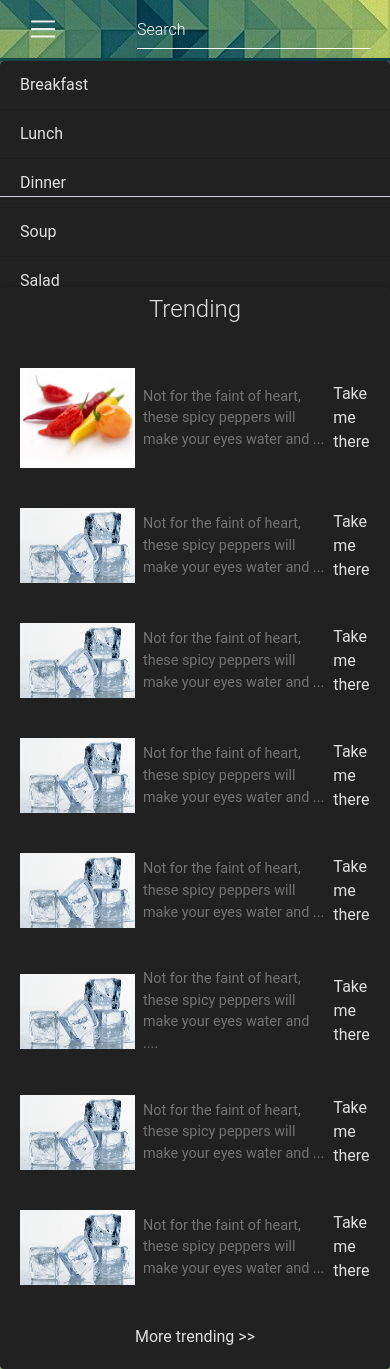
After one commit to abigehl/Cs307GroupProject, a Flask app: template templates/homepageloggedin.html in a window 390 px wide; the page is wider, and only the part inside the window is pictured. The commit adds this page. Run offline with Flask 2, Linux system fonts and the light colour scheme; the template is opened without the code that fills it, so the values that code supplies are empty; some libraries are stand-ins or nearby versions.

Commit message:
mainLIUpdate

```diff
--- /dev/null
+++ b/templates/homepageloggedin.html
@@ -0,0 +1,197 @@
+<!DOCTYPE html>
+<html lang="en">
+<head>
+        <meta charset="utf-8">
+        <meta name="viewport" content="width=device-width, initial-scale=1">
+
+        <title>Help Me Recipe</title>
+
+        <!-- Font Awesome -->
+<link rel="stylesheet" href="https://maxcdn.bootstrapcdn.com/font-awesome/4.7.0/css/font-awesome.min.css">
+<!-- Bootstrap core CSS -->
+<link href="https://cdnjs.cloudflare.com/ajax/libs/twitter-bootstrap/4.1.3/css/bootstrap.min.css" rel="stylesheet">
+<!-- Material Design Bootstrap -->
+<link href="https://cdnjs.cloudflare.com/ajax/libs/mdbootstrap/4.5.11/css/mdb.min.css" rel="stylesheet">
+<!-- JQuery -->
+<script type="text/javascript" src="https://cdnjs.cloudflare.com/ajax/libs/jquery/3.3.1/jquery.min.js"></script>
+<!-- Bootstrap tooltips -->
+<script type="text/javascript" src="https://cdnjs.cloudflare.com/ajax/libs/popper.js/1.14.4/umd/popper.min.js"></script>
+<!-- Bootstrap core JavaScript -->
+<script type="text/javascript" src="https://cdnjs.cloudflare.com/ajax/libs/twitter-bootstrap/4.1.3/js/bootstrap.min.js"></script>
+<!-- MDB core JavaScript -->
+<script type="text/javascript" src="https://cdnjs.cloudflare.com/ajax/libs/mdbootstrap/4.5.11/js/mdb.min.js"></script>
+</head>
+
+<div style="background-image: url(../static/Images/bg.png); ">
+        <!--Navbar-->
+        <nav style="background-image: url(../static/Images/navbar.jpg)">
+        <nav class="navbar navbar-expand-lg navbar-dark transparent">
+
+          <!-- Collapse button -->
+            <button class="navbar-toggler" type="button" data-toggle="collapse" data-target="#basicExampleNav"
+              aria-controls="basicExampleNav" aria-expanded="false" aria-label="Toggle navigation">
+              <span class="navbar-toggler-icon"></span>
+            </button>
+            <!-- Collapsible content -->
+            <div class="collapse navbar-collapse" id="basicExampleNav">
+              <!-- Links -->
+              <ul class="navbar-nav mr-auto">
+                <li class="nav-item">
+                    <h3 class="text-white">Help Me Recipe</h3>
+                </li>
+                <li class="nav-item active">
+                  <a class="nav-link">Home
+                    <span class="sr-only">(current)</span>
+                  </a>
+                </li>
+                <li class="nav-item">
+                    <a class="nav-link" href="OurMission.html">Our Mission</a>
+                  </li>
+              </ul>
+              <!-- Links -->
+            </div>
+            <!-- Collapsible content -->
+            <form class="form-inline">
+                <div class="md-form my-0">
+                  <input class="form-control mr-sm-2" type="text" placeholder="Search" aria-label="Search">
+                </div>
+                <ul class="navbar-nav mr-auto">
+                    <li class="nav-item">
+                        <a class="nav-link" href="{{ url_for('index') }}"></a>
+                      </li>
+                      <li class="nav-item">
+                        <a class="nav-link" href="main.html"></a>
+                      </li>
+                </ul>
+
+              </form>
+          </nav>
+          </nav>
+          <!--/.Navbar-->
+        <body>
+
+          <!-- Start your project here-->
+          <div style="height: 5vh">
+            <div class="flex-start">
+              <div class="row">
+                <div class=" col-sm">
+
+                </div>
+              <div class=" col-sm ">
+
+              </div>
+              <div class="col-sm float-right">
+                <div class="row">
+                  <div class="col-sm ">
+
+                  </div>
+                  <div class="col-sm ">
+                    <div class="card background-color:transparent;">
+                      <ul class="list-group list-group-flush">
+                        <li class="list-group-item bg-dark"><a href="#" class="card-link text-light">Breakfast</a></li>
+                        <li class="list-group-item bg-dark"><a href="#" class="card-link text-light">Lunch</a></li>
+                        <li class="list-group-item bg-dark"><a href="#" class="card-link text-light">Dinner</a></li>
+                        <li class="list-group-item bg-dark"><a href="#" class="card-link text-light">Soup</a></li>
+                        <li class="list-group-item bg-dark"><a href="#" class="card-link text-light">Salad</a></li>
+                        <li class="list-group-item bg-dark"><a href="#" class="card-link text-light">Vegan</a></li>
+                        <li class="list-group-item bg-dark"><a href="#" class="card-link text-light">Cheap</a></li>
+                        <li class="list-group-item bg-dark"><a href="#" class="card-link text-light">Quick</a></li>
+                        <li class="list-group-item bg-dark"><a href="#" class="card-link text-light">Spicy</a></li>
+                        <li class="list-group-item bg-dark"><a href="#" class="card-link text-light">Snack</a></li>
+                        <li class="list-group-item bg-dark"><a href="#" class="card-link text-light">Dessert</a></li>
+                        <li class="list-group-item bg-dark"><a href="#" class="card-link text-light">Vegetarian</a></li>
+                        <li class="list-group-item bg-dark"><a href="#" class="card-link text-light">Cold</a></li>
+                        <li class="list-group-item bg-dark"><a href="#" class="card-link text-light">Hot</a></li>
+                        <li class="list-group-item bg-dark"><a href="#" class="card-link text-light">College</a></li>
+                        <li class="list-group-item bg-dark"><a href="#" class="card-link text-light">Asian</a></li>
+                        <li class="list-group-item bg-dark"><a href="#" class="card-link text-light">BBQ</a></li>
+                        <li class="list-group-item bg-dark"><a href="#" class="card-link text-light">Mexican</a></li>
+                      </ul>
+                    </div>
+                  </div>
+                </div>
+              </div>
+            </div>
+              <!--Here is trending stuff-->
+            </div>
+          </div>
+          <div style="height: 20vh w-50" class="flex-end flex-center" >
+              <div class="md-form">
+                <i class="fa fa-pencil prefix text-light"></i>
+                <textarea type="text" id="textareaPrefix" class="form-control md-textarea text-light" rows="3" style="width:110vh"></textarea>
+                <button type="button" class="btn btn-elegant">Post</button>
+                <label for="textareaPrefix" class="text-light">Share your thoughts</label>
+              </div>
+          </div>
+          <div style="height: 100vh w-50" >
+            <div class="flex-end flex-center" >
+              <div class="card flex bg-dark">
+                <h4 class="animated fadeIn mb-4 flex-center text-light mt-2 " >Trending</h4>
+                <div class="card-body flex-center">
+                  <img src="../static/Images/spicy.jpg" alt="Spicy pepper recipe" height="100" width="115" class="left">
+                  <!--description needs to show a certain length of description-->
+                  <p class="card-text mr-2 ml-2">Not for the faint of heart, these spicy peppers will make your eyes water and ...</p>
+                  <a href="#" class="card-link text-light">Take me there</a>
+                </div>
+                <div class="card-body flex-center">
+                  <img src="../static/Images/icecube.jpg" alt="An Ice Cold Recipe" height="75" width="115">
+                  <p class="card-text mr-2 ml-2">Not for the faint of heart, these spicy peppers will make your eyes water and ...</p>
+                  <a href="#" class="card-link text-light">Take me there</a>
+                </div>
+                <div class="card-body flex-center">
+                    <img src="../static/Images/icecube.jpg" alt="An Ice Cold Recipe" height="75" width="115">
+                    <p class="card-text mr-2 ml-2">Not for the faint of heart, these spicy peppers will make your eyes water and ...</p>
+                    <a href="#" class="card-link text-light">Take me there</a>
+                </div>
+                <div class="card-body flex-center">
+                    <img src="../static/Images/icecube.jpg" alt="An Ice Cold Recipe" height="75" width="115">
+                    <p class="card-text mr-2 ml-2">Not for the faint of heart, these spicy peppers will make your eyes water and ...</p>
+                    <a href="#" class="card-link text-light">Take me there</a>
+                </div>
+                <div class="card-body flex-center">
+                    <img src="../static/Images/icecube.jpg" alt="An Ice Cold Recipe" height="75" width="115">
+                    <p class="card-text mr-2 ml-2">Not for the faint of heart, these spicy peppers will make your eyes water and ...</p>
+                    <a href="#" class="card-link text-light">Take me there</a>
+                </div>
+                <div class="card-body flex-center">
+                    <img src="../static/Images/icecube.jpg" alt="An Ice Cold Recipe" height="75" width="115">
+                    <p class="card-text mr-2 ml-2">Not for the faint of heart, these spicy peppers will make your eyes water and ....</p>
+                    <a href="#" class="card-link text-light">Take me there</a>
+                </div>
+                <div class="card-body flex-center">
+                    <img src="../static/Images/icecube.jpg" alt="An Ice Cold Recipe" height="75" width="115">
+                    <p class="card-text mr-2 ml-2 ">Not for the faint of heart, these spicy peppers will make your eyes water and ...</p>
+                    <a href="#" class="card-link text-light">Take me there</a>
+                </div>
+                <div class="card-body flex-center">
+                    <img src="../static/Images/icecube.jpg" alt="An Ice Cold Recipe" height="75" width="115">
+                    <p class="card-text mr-2 ml-2">Not for the faint of heart, these spicy peppers will make your eyes water and ...</p>
+                    <a href="#" class="card-link text-light">Take me there</a>
+                </div>
+                <div class="card-body flex-center">
+                    <a href="#" class="card-link text-light">More trending >></a>
+                </div>
+              </div>
+            </div>
+          </div>
+          <!-- /Start your project here-->
+
+
+
+
+
+
+
+          <!-- SCRIPTS -->
+          <!-- JQuery -->
+          <script type="text/javascript" src="js/jquery-3.3.1.min.js"></script>
+          <!-- Bootstrap tooltips -->
+          <script type="text/javascript" src="js/popper.min.js"></script>
+          <!-- Bootstrap core JavaScript -->
+          <script type="text/javascript" src="js/bootstrap.min.js"></script>
+          <!-- MDB core JavaScript -->
+          <script type="text/javascript" src="js/mdb.min.js"></script>
+        </body>
+        </div>
+
+        </html>
```
Also changed, not shown: templates/register.html (+3 -7 lines).
